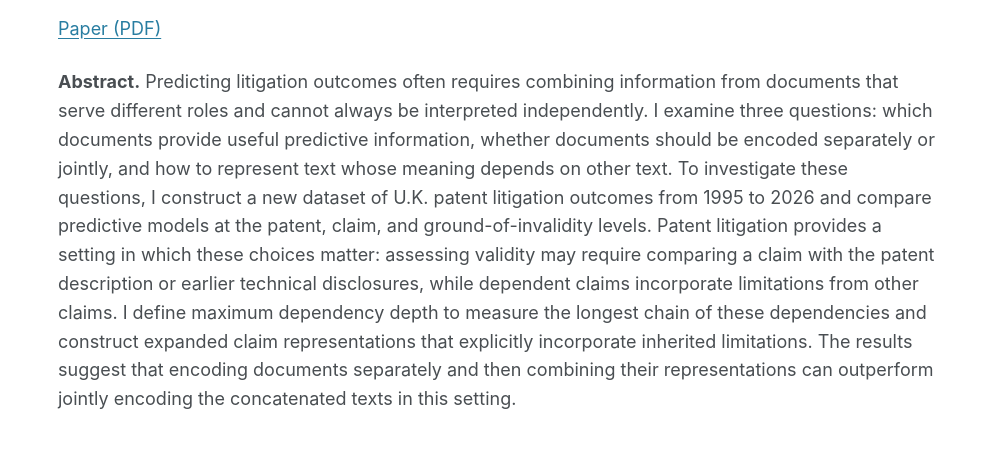
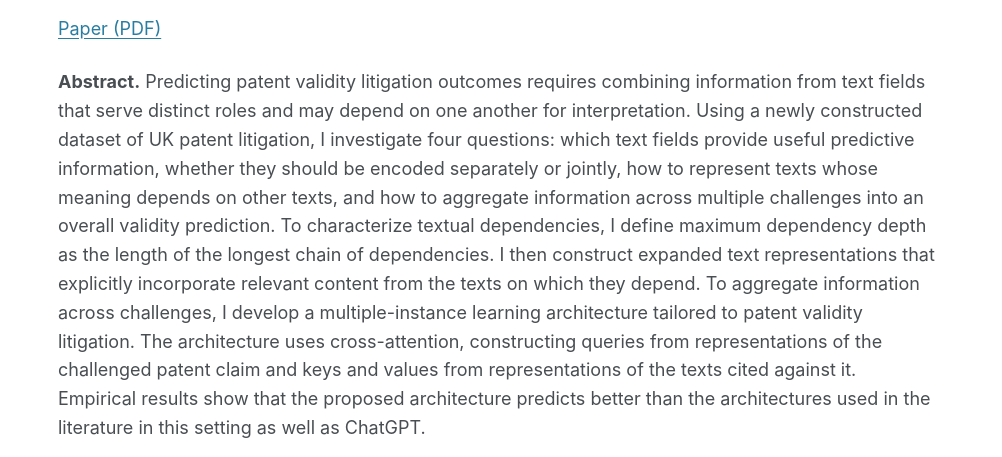
Before and after one commit to Nghia-Pham-294/Nghia-Pham-294.github.io, a plain HTML site: page research.html in a window 1280 px wide. Shown: the part 282-739 px from the top of the page, 278-1280 px from the left. Drawn offline with Linux system fonts and the light colour scheme.

Commit message:
Update research.html

```diff
--- a/research.html
+++ b/research.html
@@ -45,23 +45,8 @@
 
   <p>
     <strong>Abstract.</strong>
-    Predicting litigation outcomes often requires combining information
-    from documents that serve different roles and cannot always be
-    interpreted independently. I examine three questions: which documents
-    provide useful predictive information, whether documents should be
-    encoded separately or jointly, and how to represent text whose meaning
-    depends on other text. To investigate these questions, I construct a
-    new dataset of U.K. patent litigation outcomes from 1995 to 2026 and
-    compare predictive models at the patent, claim, and ground-of-invalidity
-    levels. Patent litigation provides a setting in which these choices
-    matter: assessing validity may require comparing a claim with the
-    patent description or earlier technical disclosures, while dependent
-    claims incorporate limitations from other claims. I define maximum
-    dependency depth to measure the longest chain of these dependencies
-    and construct expanded claim representations that explicitly
-    incorporate inherited limitations. The results suggest that encoding
-    documents separately and then combining their representations can
-    outperform jointly encoding the concatenated texts in this setting.
+    Predicting patent validity litigation outcomes requires combining information from text fields that serve distinct roles and may depend on one another for interpretation. Using a newly constructed dataset of UK patent litigation, I investigate four questions: which text fields provide useful predictive information, whether they should be encoded separately or jointly, how to represent texts whose meaning depends on other texts, and how to aggregate information across multiple challenges into an overall validity prediction. To characterize textual dependencies, I define maximum dependency depth as the length of the longest chain of dependencies. I then construct expanded text representations that explicitly incorporate relevant content from the texts on which they depend. To aggregate information across challenges, I develop a multiple-instance learning architecture tailored to patent validity litigation. The architecture uses cross-attention, constructing queries from representations of the challenged patent claim and keys and values from representations of the texts cited against it. Empirical results show that the proposed architecture predicts better than the architectures used in the literature in this setting as well as ChatGPT.
+
   </p>
 </article>
       <h2>Research Interests</h2>
```
